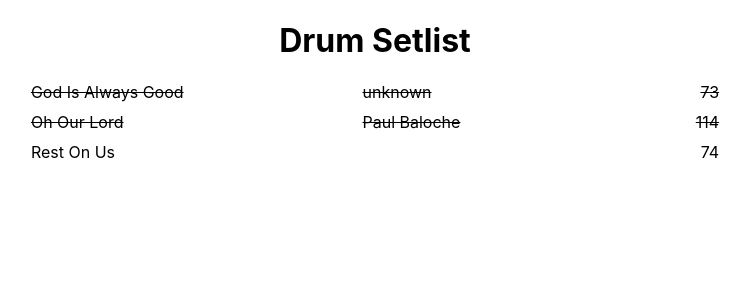
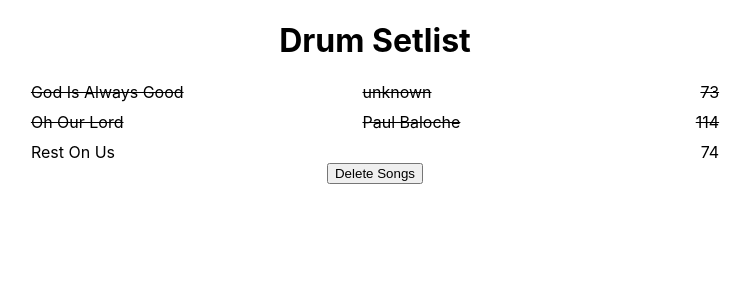
Before and after one commit to scottmo223/drum-setlist, a React (Create React App) app: page / in a window 1280 px wide. Shown: the top 300 px of the page, without its empty margins (265-1014 px from the left). Built offline with nearby package versions, Linux system fonts and the light colour scheme.

Commit message:
adds delete songs button

```diff
--- a/src/App.js
+++ b/src/App.js
@@ -14,10 +14,17 @@ function App() {
     setSongList(mapped)
   }
 
+  const handleFilter = () => {
+    let filtered = songList.filter(song => {
+      return !song.complete
+    })
+    setSongList(filtered)
+  }
+
   return (
     <div className="App">
       <Header />
-      <SongList songList={songList} handleToggle={handleToggle} />
+      <SongList songList={songList} handleToggle={handleToggle} handleFilter={handleFilter} />
     </div>
   );
 
--- a/src/SongList.js
+++ b/src/SongList.js
@@ -1,7 +1,7 @@
 import React from 'react'
 import Song from './Song'
 
-const SongList = ({ songList, handleToggle }) => {
+const SongList = ({ songList, handleToggle, handleFilter}) => {
     return (
         <div>
             {songList.map(song => {
@@ -9,6 +9,7 @@ const SongList = ({ songList, handleToggle }) => {
                     <Song song={song} handleToggle={handleToggle} key={song.id} />
                 )
             })}
+            <button onClick={handleFilter}>Delete Songs</button>
         </div>
     )
 }
```
